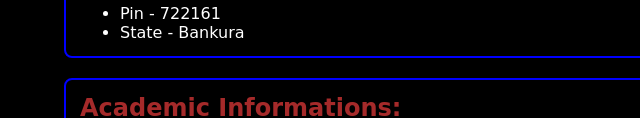
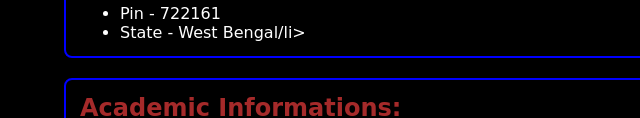
Before and after one commit to abadothali/Bio-data, a plain HTML site: page index.html in a window 1280 px wide. Shown: the part 689-807 px from the top of the page, 0-640 px from the left. Drawn offline with Linux system fonts and the light colour scheme.

Commit message:
Update index.html

```diff
--- a/index.html
+++ b/index.html
@@ -37,7 +37,7 @@
       <li>P.O - Gopinathpur</li>
       <li>Dist - Bankura</li>
       <li>Pin - 722161</li>
-      <li>State - Bankura</li>
+      <li>State - West Bengal/li>
     </ul>
 
   </section>
```
